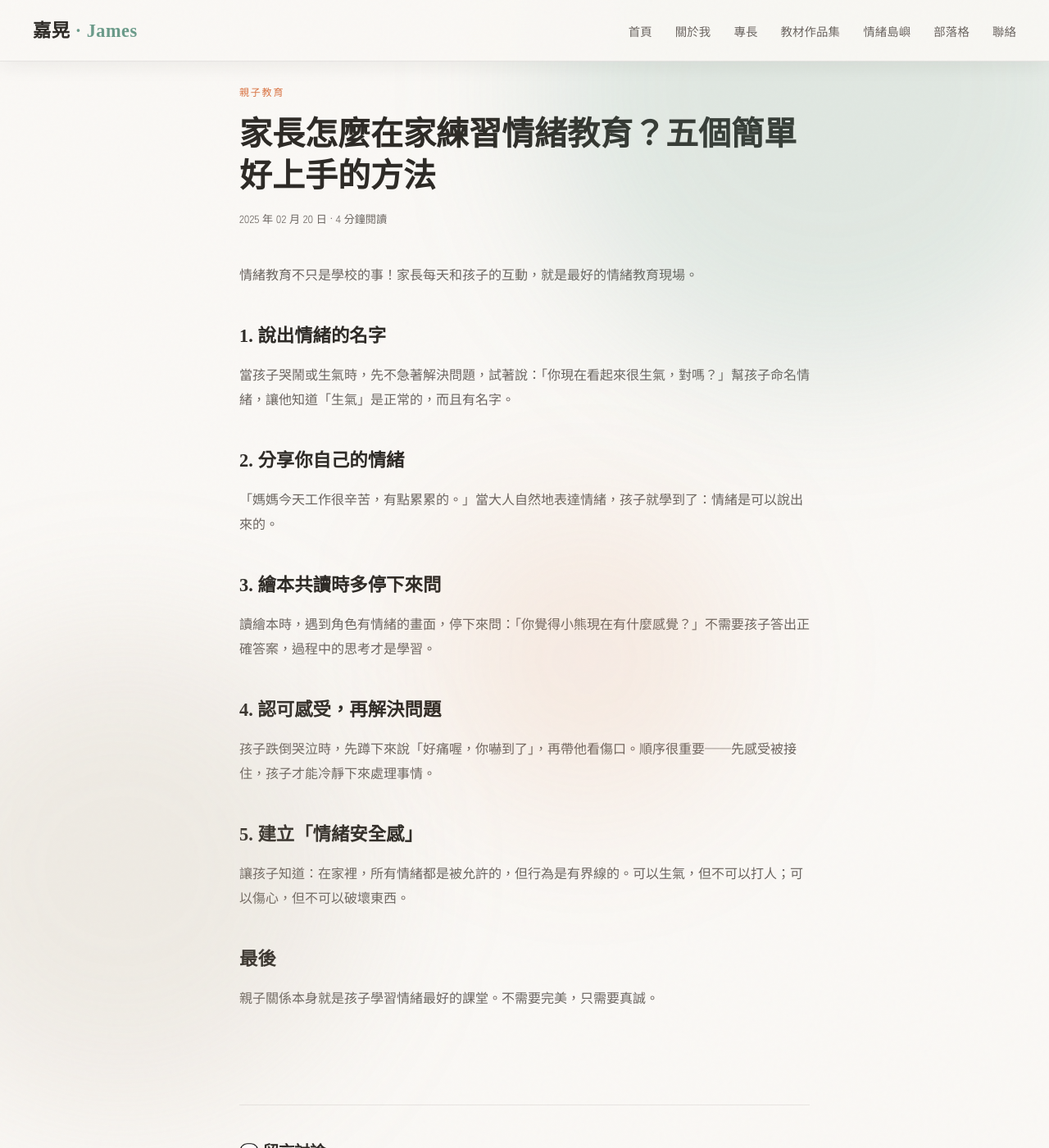
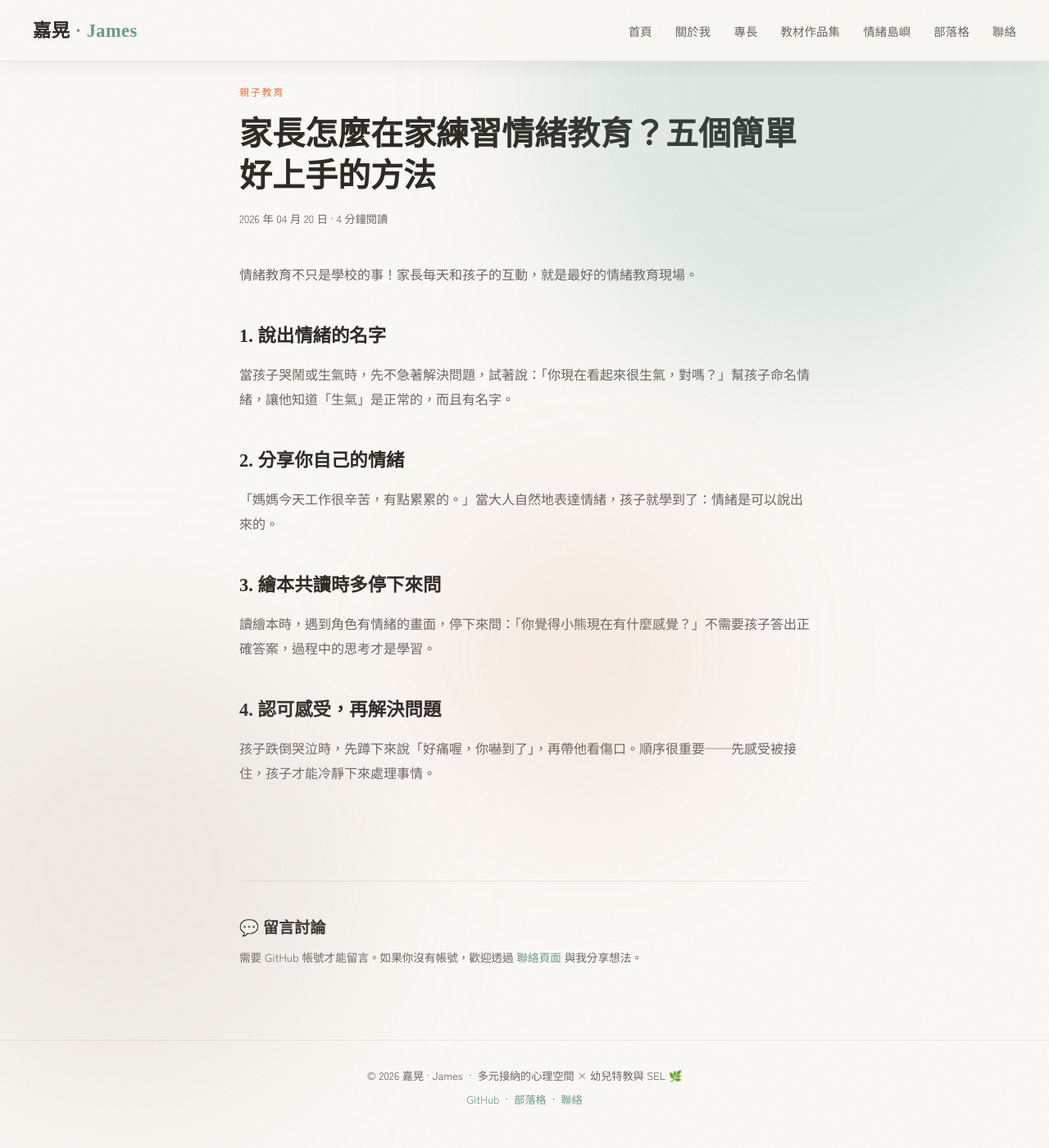
Before and after one commit to gahanglee/gahanglee.github.io, a Jekyll site: the page built from _posts/2025-02-20-parent-guide.md, in a window 1280 px wide and 1400 px high. Shown: the whole window at 82% size. Built offline with Jekyll 4.4.1, drawn with Linux system fonts in a browser that asks for light colours; comment, search, counter and statistics services are not loaded.

Commit message:
Update publication date and refine content

```diff
--- a/_posts/2025-02-20-parent-guide.md
+++ b/_posts/2025-02-20-parent-guide.md
@@ -1,7 +1,7 @@
 ---
 layout: post
 title: "家長怎麼在家練習情緒教育？五個簡單好上手的方法"
-date: 2025-02-20
+date: 2026-04-20
 category: 親子教育
 emoji: 🤝
 emoji_bg: "rgba(107,155,138,0.12)"
@@ -10,28 +10,29 @@ tags: [親子, 家長資源, 情緒教育]
 excerpt: "情緒教育不只是學校的事！家長每天和孩子的互動，就是最好的情緒教育現場。這篇文章給家長五個簡單、不需要額外準備的居家練習。"
 ---
 
+
 情緒教育不只是學校的事！家長每天和孩子的互動，就是最好的情緒教育現場。
+
 
 ## 1. 說出情緒的名字
 
+
 當孩子哭鬧或生氣時，先不急著解決問題，試著說：「你現在看起來很生氣，對嗎？」幫孩子命名情緒，讓他知道「生氣」是正常的，而且有名字。
+
 
 ## 2. 分享你自己的情緒
 
+
 「媽媽今天工作很辛苦，有點累累的。」當大人自然地表達情緒，孩子就學到了：情緒是可以說出來的。
+
 
 ## 3. 繪本共讀時多停下來問
 
+
 讀繪本時，遇到角色有情緒的畫面，停下來問：「你覺得小熊現在有什麼感覺？」不需要孩子答出正確答案，過程中的思考才是學習。
+
 
 ## 4. 認可感受，再解決問題
 
+
 孩子跌倒哭泣時，先蹲下來說「好痛喔，你嚇到了」，再帶他看傷口。順序很重要——先感受被接住，孩子才能冷靜下來處理事情。
-
-## 5. 建立「情緒安全感」
-
-讓孩子知道：在家裡，所有情緒都是被允許的，但行為是有界線的。可以生氣，但不可以打人；可以傷心，但不可以破壞東西。
-
-## 最後
-
-親子關係本身就是孩子學習情緒最好的課堂。不需要完美，只需要真誠。
```
